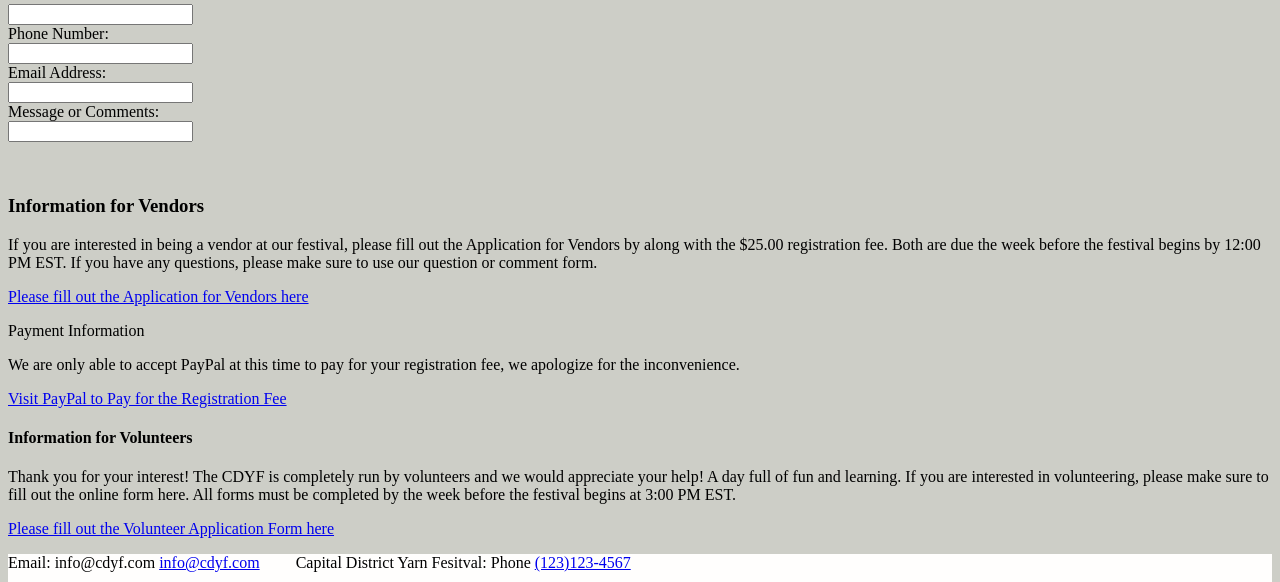
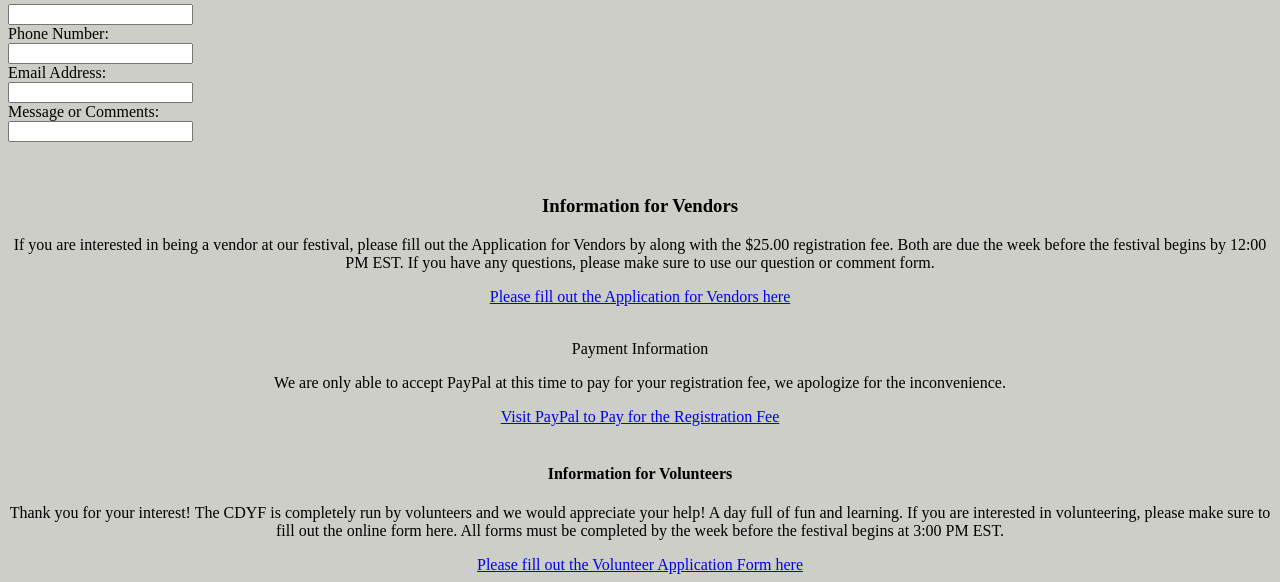
Before and after one commit to jarc999/fewd-final, a plain HTML site: page contact.html in a window 1280 px wide. Shown: the part 689-1271 px from the top of the page. Drawn offline with Linux system fonts and the light colour scheme.

Commit message:
fewd-final

```diff
--- a/JDstyle.css
+++ b/JDstyle.css
@@ -48,3 +48,17 @@ header {
     font-size: xx-large;
     text-align: center;
 }
+
+.happy {
+    text-align: center;
+    font-style: bold;
+}
+
+.sad {
+    text-align: center;
+}
+
+a {
+    text-align:center;
+    display:block;
+}
--- a/contact.html
+++ b/contact.html
@@ -37,17 +37,17 @@
         <input type="text" id="message" name="message"><br>
     </form>
 <br>
-<h3>Information for Vendors</h3>
-<p>If you are interested in being a vendor at our festival, please fill out the Application for Vendors by along with the $25.00 registration fee. Both are due the week before the festival begins by 12:00 PM EST. If you have any questions, please make sure to use our question or comment form.</p>
+<h3 class="happy">Information for Vendors</h3>
+<p class="sad">If you are interested in being a vendor at our festival, please fill out the Application for Vendors by along with the $25.00 registration fee. Both are due the week before the festival begins by 12:00 PM EST. If you have any questions, please make sure to use our question or comment form.</p>
 <a href="https://form.jotform.com/222617878110153">Please fill out the Application for Vendors here</a>
 <br>
-<p>Payment Information</p>
-<p>We are only able to accept PayPal at this time to pay for your registration fee, we apologize for the inconvenience.</p>
+<p class="happy">Payment Information</p>
+<p class="sad">We are only able to accept PayPal at this time to pay for your registration fee, we apologize for the inconvenience.</p>
 <a href="https://www.paypal.com/us/home">Visit PayPal to Pay for the Registration Fee</a>
 <br>
-<h4>Information for Volunteers</h4>
-<p>Thank you for your interest! The CDYF is completely run by volunteers and we would appreciate your help! A day full of fun and learning. If you are interested in volunteering, please make sure to fill out the online form here. All forms must be completed by the week before the festival begins at 3:00 PM EST.</p>
-<a href="https://form.jotform.com/222617402997159">Please fill out the Volunteer Application Form here</a>
+<h4 class="happy">Information for Volunteers</h4>
+<p class="sad">Thank you for your interest! The CDYF is completely run by volunteers and we would appreciate your help! A day full of fun and learning. If you are interested in volunteering, please make sure to fill out the online form here. All forms must be completed by the week before the festival begins at 3:00 PM EST.</p>
+<a class="sad" href="https://form.jotform.com/222617402997159">Please fill out the Volunteer Application Form here</a>
 <br>
 </div>
 <footer id="bottom">
```
